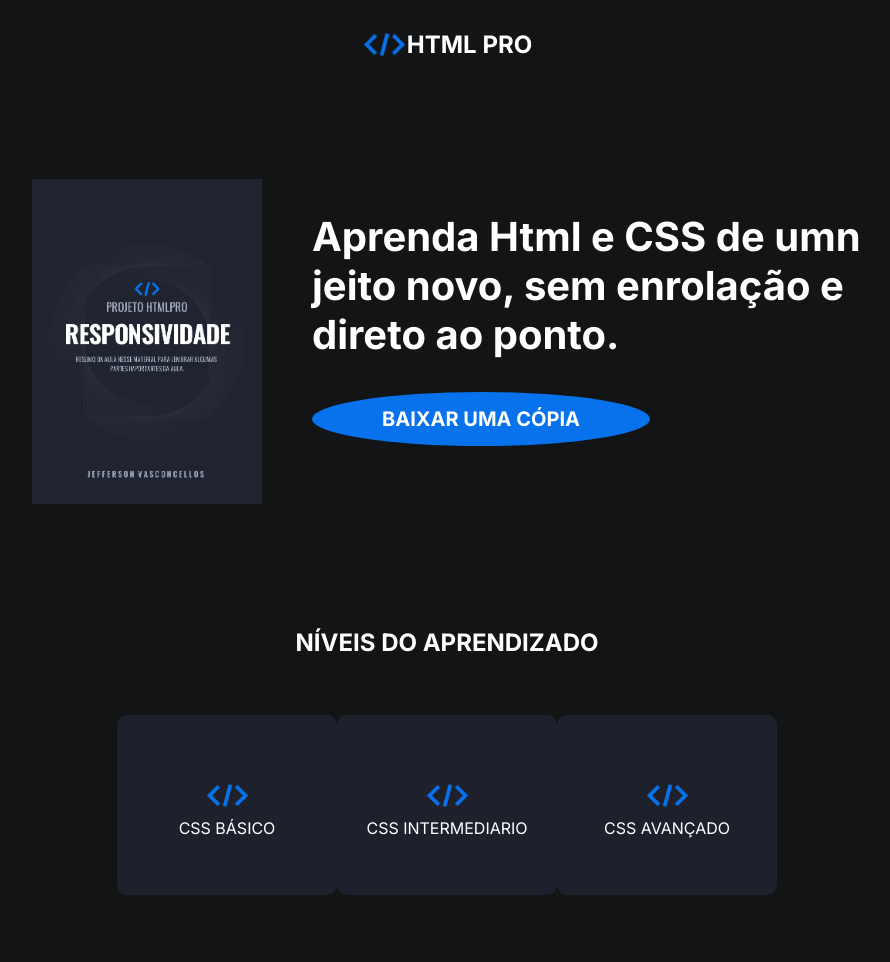
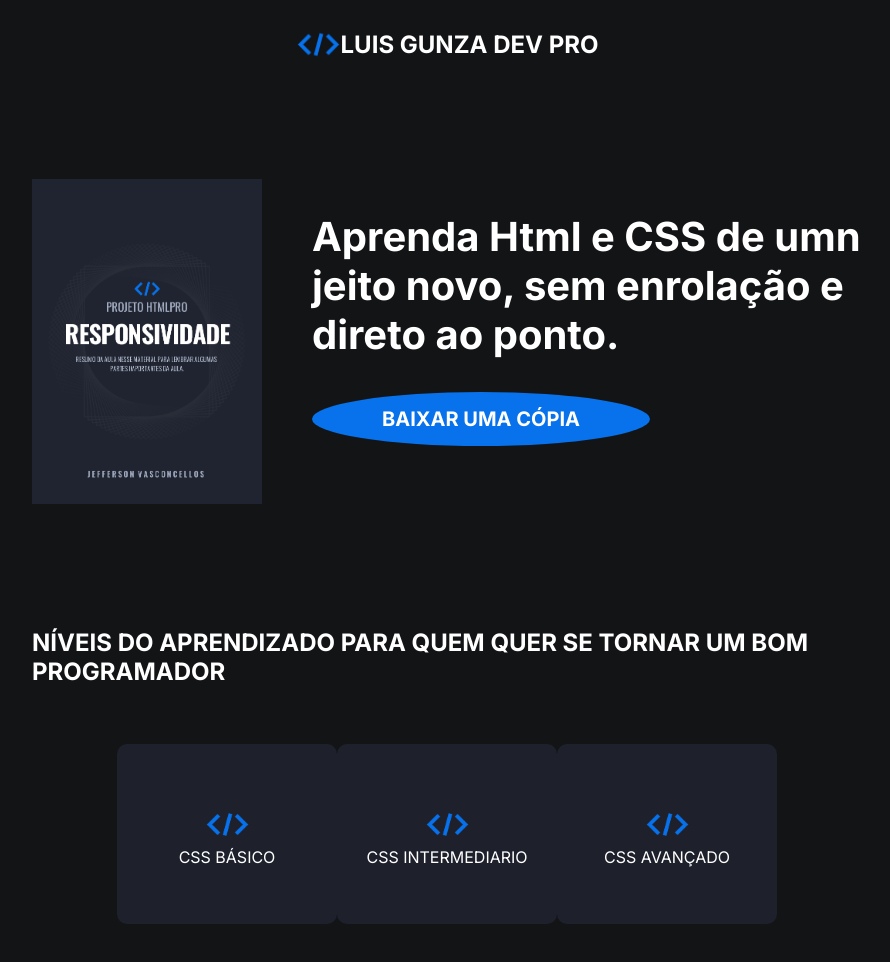
Before and after one commit to dinisgracapedro/Page_Pro, a plain HTML site: page index.html in a window 1280 px wide. Shown: the whole page, without its empty margins (193-1083 px from the left). Before the commit the page ends 933 px from the top, so only its background shows below. Drawn offline with Linux system fonts and the light colour scheme.

Commit message:
Actualização na aria de titulo e bar

```diff
--- a/index.html
+++ b/index.html
@@ -6,13 +6,13 @@
     <meta name="viewport" content="width=device-width, initial-scale=1.0">
     <link href="https://fonts.googleapis.com/css2?family=Inter:wght@400;700;800&display=swap" rel="stylesheet">
     <link rel="stylesheet" href="css/style.css">
-    <title>HTML Pro</title>
+    <title>LUIS Pro</title>
 </head>
 <body>
     <header class="container">
         <div class="logo">
             <img src="images/icon-logo.png" alt="">
-            <h2>HTML PRO</h2>
+            <h2>LUIS GUNZA DEV PRO</h2>
         </div>
     </header>
 
@@ -29,7 +29,7 @@
 
     <!--SECTION 2-->
     <section class="section_2 container">
-        <h2>Níveis do aprendizado</h2>
+        <h2>Níveis do aprendizado para quem quer se tornar um bom programador</h2>
         <div class="cards">
             <div class="card">
                 <img src="images/icon-card.png" alt="">
```
